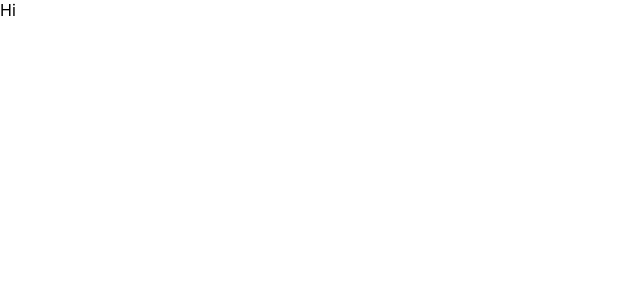
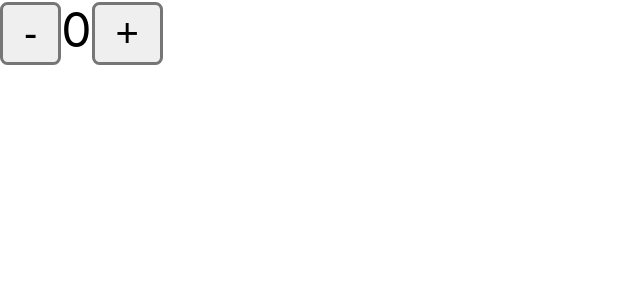
Before and after one commit to viktormishyn/react-counter, a React (Create React App) app: page / in a window 1280 px wide. Shown: the top 300 px of the page, without its empty margins (0-640 px from the left). Built offline with nearby package versions, Linux system fonts and the light colour scheme.

Commit message:
Create counter ui

```diff
--- a/src/App.js
+++ b/src/App.js
@@ -1,7 +1,13 @@
+
+
 function App() {
-  return (
-    <>Hi</>
-  );
+    return (
+        <>
+            <button>-</button>
+            <span>0</span>
+            <button>+</button>
+        </>
+    );
 }
 
 export default App;
--- a/src/index.css
+++ b/src/index.css
@@ -1,4 +1,5 @@
 body {
+  zoom: 300%;
   margin: 0;
   font-family: -apple-system, BlinkMacSystemFont, 'Segoe UI', 'Roboto', 'Oxygen',
     'Ubuntu', 'Cantarell', 'Fira Sans', 'Droid Sans', 'Helvetica Neue',
```
